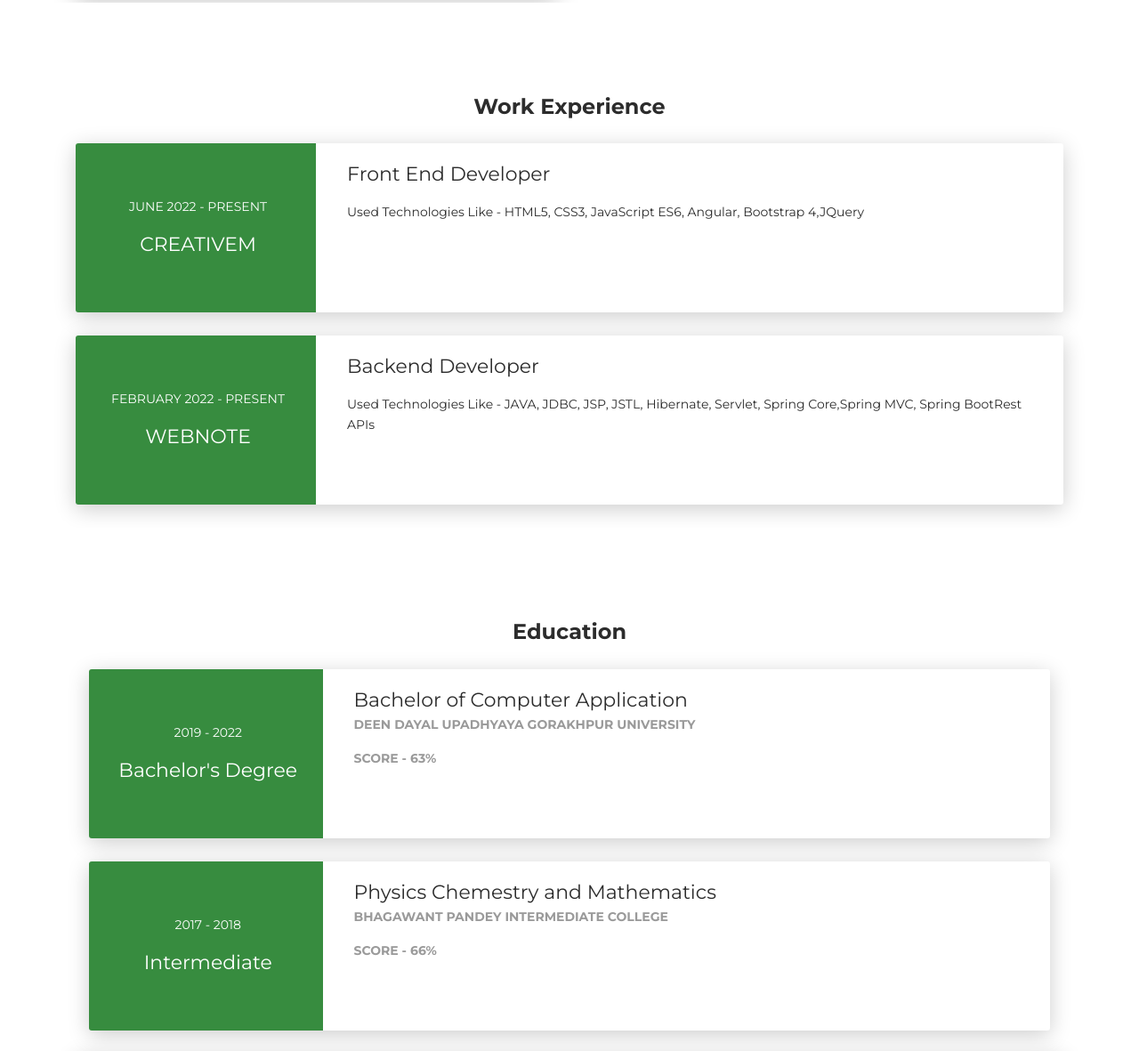
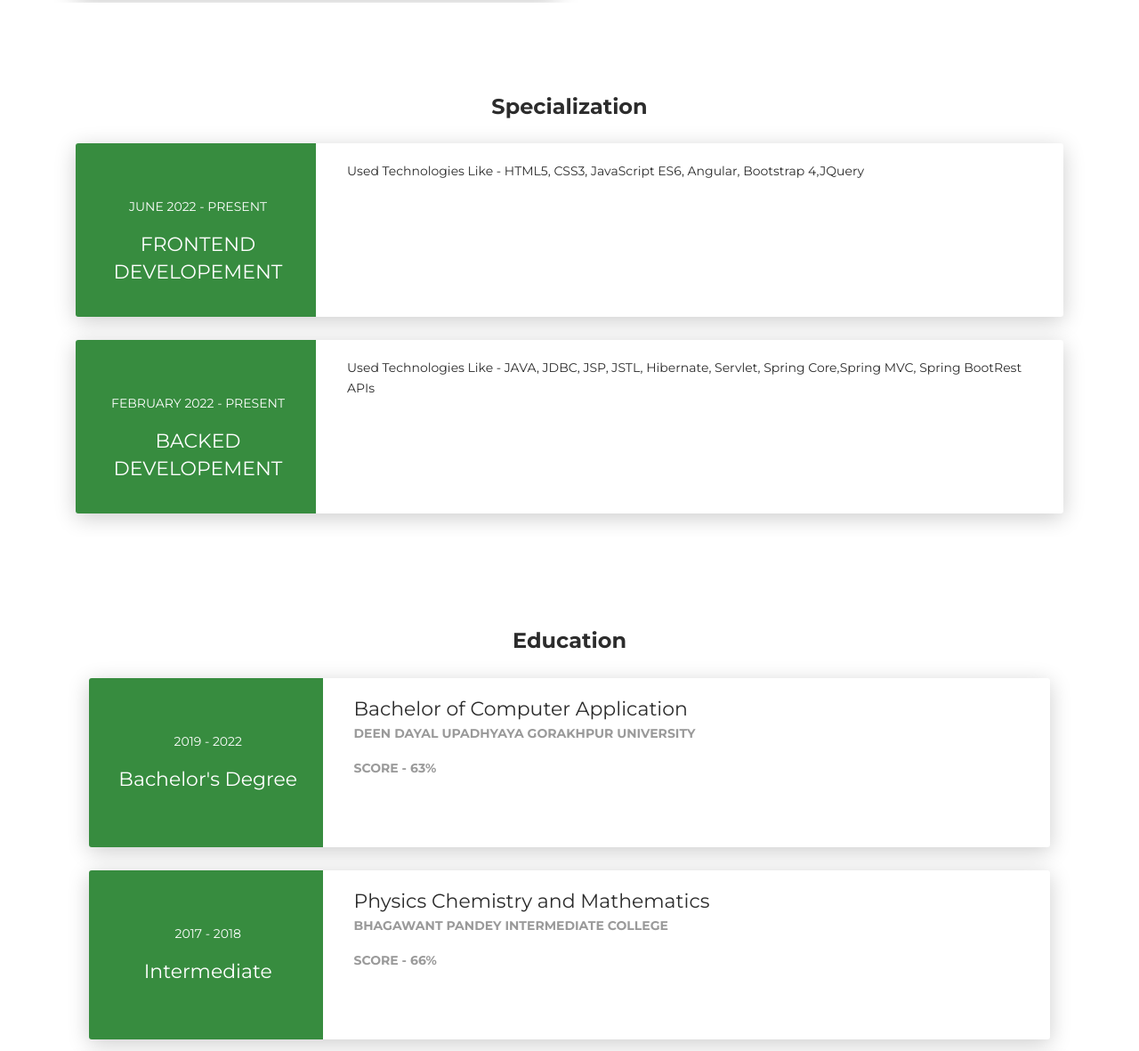
Before and after one commit to one9santosh/Portfolio-CV, a plain HTML site: page index.html in a window 1280 px wide. Shown: the part 2336-3517 px from the top of the page at 89% size. Drawn offline with Linux system fonts and the light colour scheme.

Commit message:
Update index.html

```diff
--- a/index.html
+++ b/index.html
@@ -278,18 +278,18 @@
 </div>
 <div class="section" id="experience">
   <div class="container cc-experience">
-    <div class="h4 text-center mb-4 title">Work Experience</div>
+    <div class="h4 text-center mb-4 title">Specialization</div>
     <div class="card">
       <div class="row">
         <div class="col-md-3 bg-primary" data-aos="fade-right" data-aos-offset="50" data-aos-duration="500">
           <div class="card-body cc-experience-header">
             <p>June 2022 - Present</p>
-            <div class="h5">CreativeM</div>
+            <div class="h5">Frontend developement</div>
           </div>
         </div>
         <div class="col-md-9" data-aos="fade-left" data-aos-offset="50" data-aos-duration="500">
           <div class="card-body">
-            <div class="h5">Front End Developer</div>
+
             <p>Used Technologies Like - HTML5, CSS3, JavaScript ES6, Angular, Bootstrap 4,JQuery </p>
           </div>
         </div>
@@ -300,12 +300,12 @@
         <div class="col-md-3 bg-primary" data-aos="fade-right" data-aos-offset="50" data-aos-duration="500">
           <div class="card-body cc-experience-header">
             <p> February 2022 - Present</p>
-            <div class="h5">WebNote</div>
+            <div class="h5">Backed Developement</div>
           </div>
         </div>
         <div class="col-md-9" data-aos="fade-left" data-aos-offset="50" data-aos-duration="500">
           <div class="card-body">
-            <div class="h5">Backend Developer</div>
+
             <p>Used Technologies Like - JAVA, JDBC, JSP, JSTL, Hibernate, Servlet, Spring Core,Spring MVC, Spring BootRest APIs </p>
           </div>
         </div>
@@ -345,7 +345,7 @@
         </div>
         <div class="col-md-9" data-aos="fade-left" data-aos-offset="50" data-aos-duration="500">
           <div class="card-body">
-            <div class="h5">Physics Chemestry and Mathematics</div>
+            <div class="h5">Physics Chemistry and Mathematics</div>
             <p class="category">Bhagawant Pandey Intermediate College</p>
             <p class="category">Score - 66%</p>
           </div>
```
